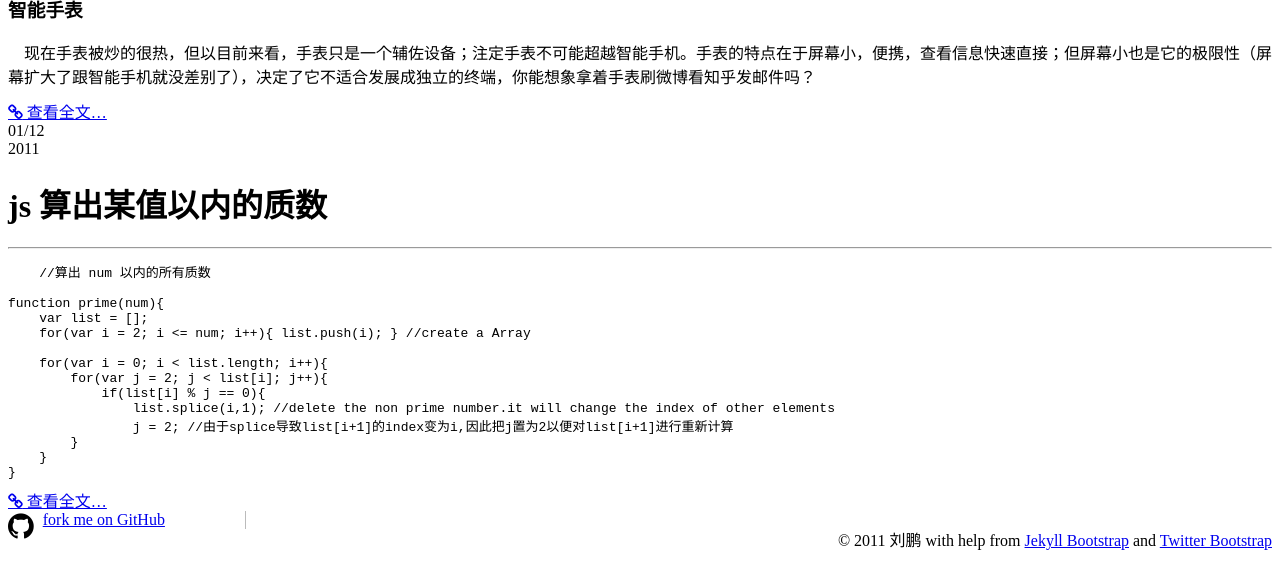
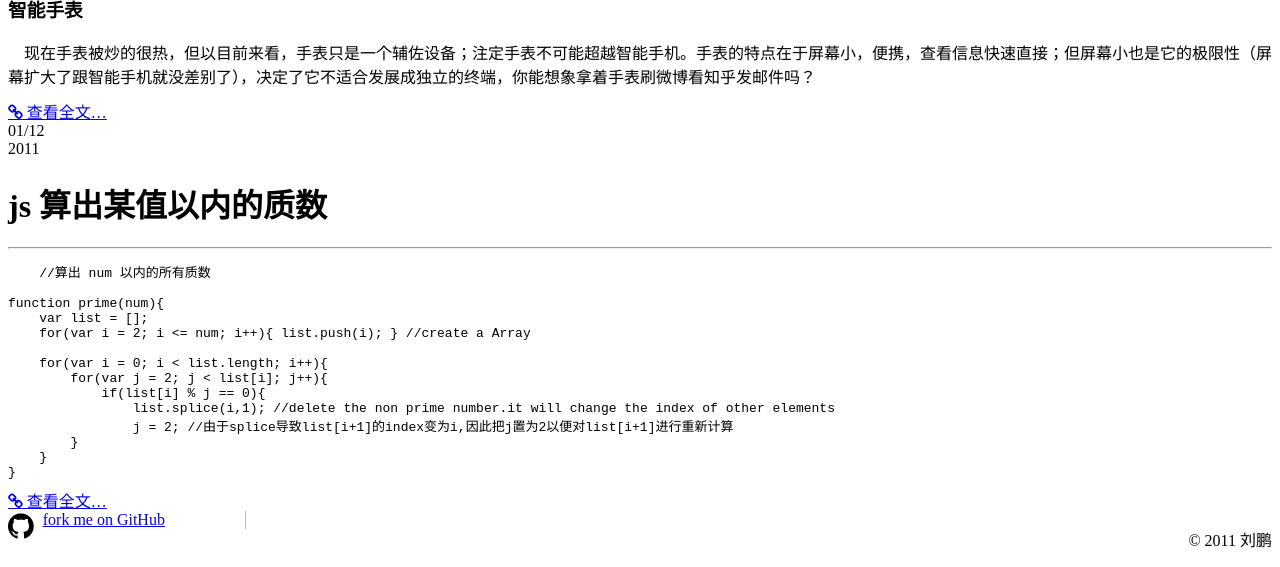
Before and after one commit to liupeng110112/ifindBlog, a Jekyll site: the page built from index.md, in a window 1280 px wide and 900 px high, scrolled down 3219 px, cut to the strip 333-900 px from the top of the window. Built offline with Jekyll 4.4.1, drawn with Linux system fonts in a browser that asks for light colours; nearby versions of some CDN libraries; Markdown is read by kramdown in place of the engine named in the settings.

Commit message:
update link

```diff
--- a/_includes/themes/twitter/default.html
+++ b/_includes/themes/twitter/default.html
@@ -57,10 +57,8 @@
       </div>
 
       <footer class="card clearfix">
-        <span style="font-size:30px;"class="fa fa-github pull-left"></span><a href="https://github.com/enml/blog/tree/jekyll-blog" style="display:inline-block;padding-right:80px;border-right:1px solid #bbb">fork me on GitHub</a>
+        <span style="font-size:30px;"class="fa fa-github pull-left"></span><a href="https://github.com/liupeng110112/ifindBlog" style="display:inline-block;padding-right:80px;border-right:1px solid #bbb">fork me on GitHub</a>
         <p class="pull-right">&copy; 2011 {{ site.author.name }}
-          with help from <a href="http://jekyllbootstrap.com" target="_blank" title="The Definitive Jekyll Blogging Framework">Jekyll Bootstrap</a>
-          and <a href="http://twitter.github.com/bootstrap/" target="_blank">Twitter Bootstrap</a>
         </p>
 
       </footer>
```
